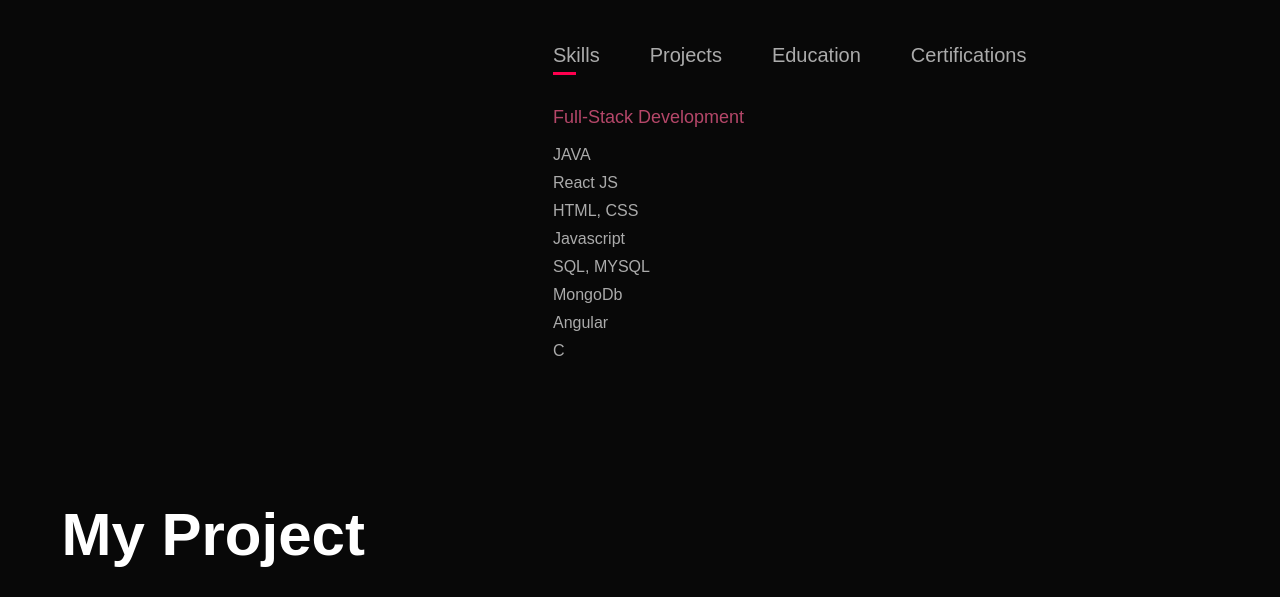
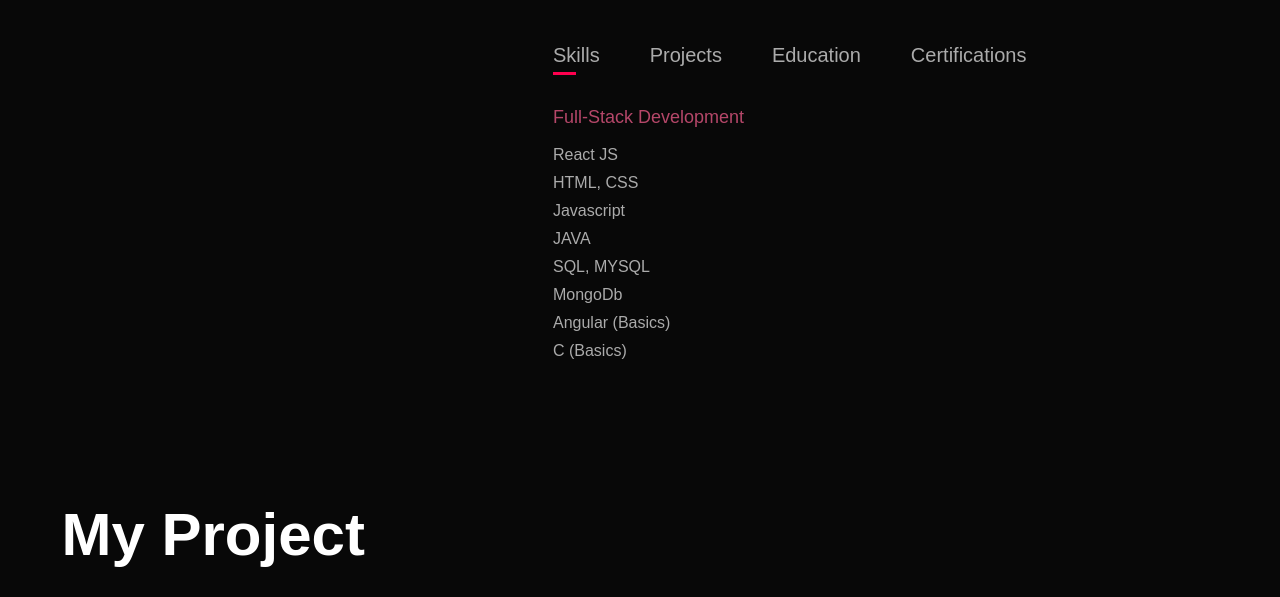
Before and after one commit to RushikeshJadhav013/Rushikesh-Jadhav-Portfolio-Website, a plain HTML site: page index.html in a window 1280 px wide. Shown: the part 1140-1737 px from the top of the page. Drawn offline with Linux system fonts and the light colour scheme.

Commit message:
Update index.html

```diff
--- a/index.html
+++ b/index.html
@@ -61,14 +61,14 @@
                     </div>
                     <div class="tab-contents active-tab" id="skills">
                         <ul>
-                            <li><span>Full-Stack Development</span><br><br>JAVA</li>
-                            <li>React JS</li>
+                            <li><span>Full-Stack Development</span><br><br>React JS</li>
                             <li>HTML, CSS</li>
                             <li>Javascript</li>
+                            <li>JAVA</li>
                             <li>SQL, MYSQL</li>
                             <li>MongoDb</li>
-                            <li>Angular</li>
-                            <li>C</li>
+                            <li>Angular (Basics)</li>
+                            <li>C (Basics)</li>
 
                         </ul>
                     </div>
```
